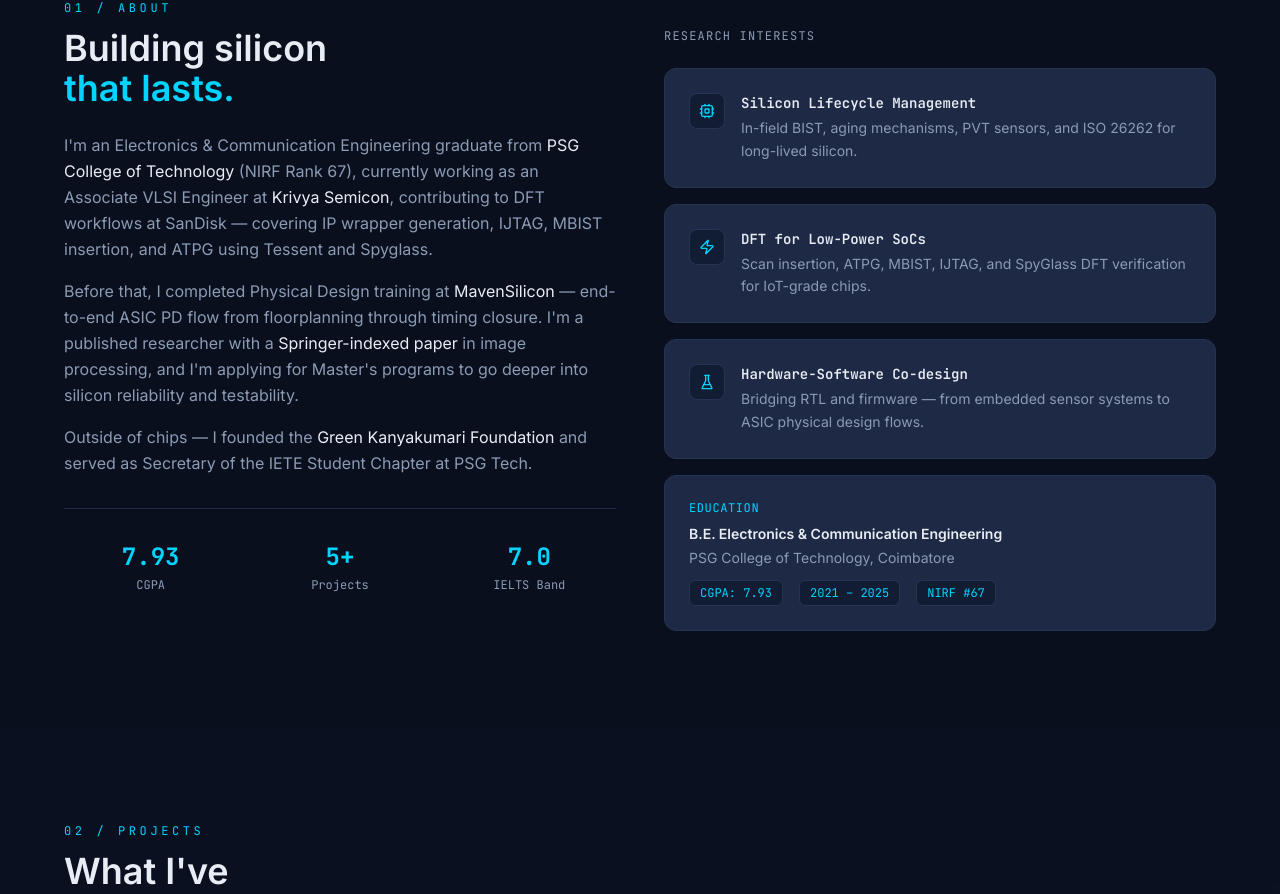
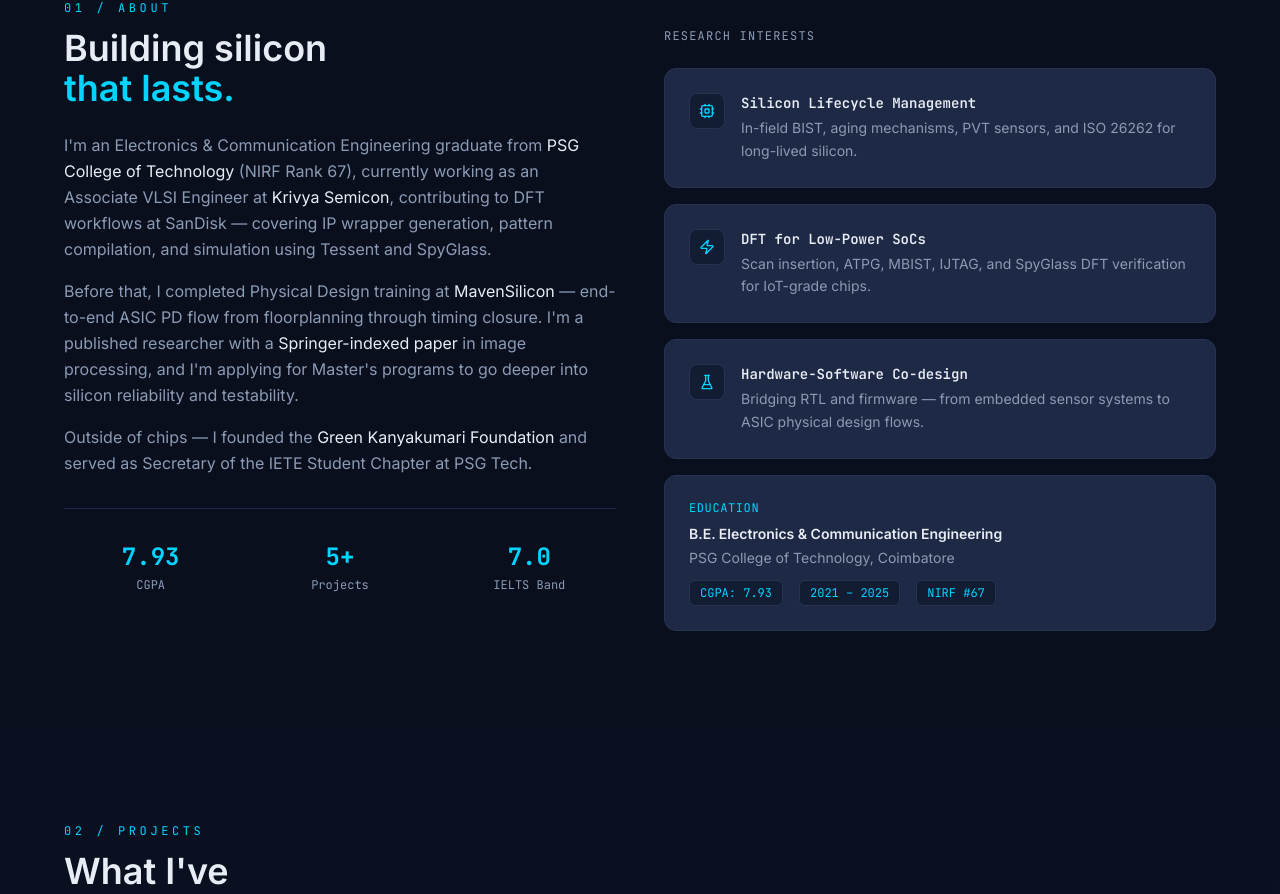
Before and after one commit to adhilhamdan/adhilhamdan.github.io, a React (Vite) app: page / in a window 1280 px wide. Shown: the part 896-1790 px from the top of the page. Built offline with nearby package versions, Linux system fonts and the light colour scheme; no server answers.

Commit message:
Update Krivya Semicon role description

```diff
--- a/src/components/About.jsx
+++ b/src/components/About.jsx
@@ -45,8 +45,8 @@
                   <span className="text-slate-light">PSG College of Technology</span> (NIRF Rank 67),
                   currently working as an Associate VLSI Engineer at{' '}
                   <span className="text-slate-light">Krivya Semicon</span>, contributing to DFT
-                  workflows at SanDisk — covering IP wrapper generation, IJTAG, MBIST insertion,
-                  and ATPG using Tessent and Spyglass.
+                  workflows at SanDisk — covering IP wrapper generation, pattern compilation,
+                  and simulation using Tessent and SpyGlass.
                 </p>
                 <p>
                   Before that, I completed Physical Design training at{' '}
```
